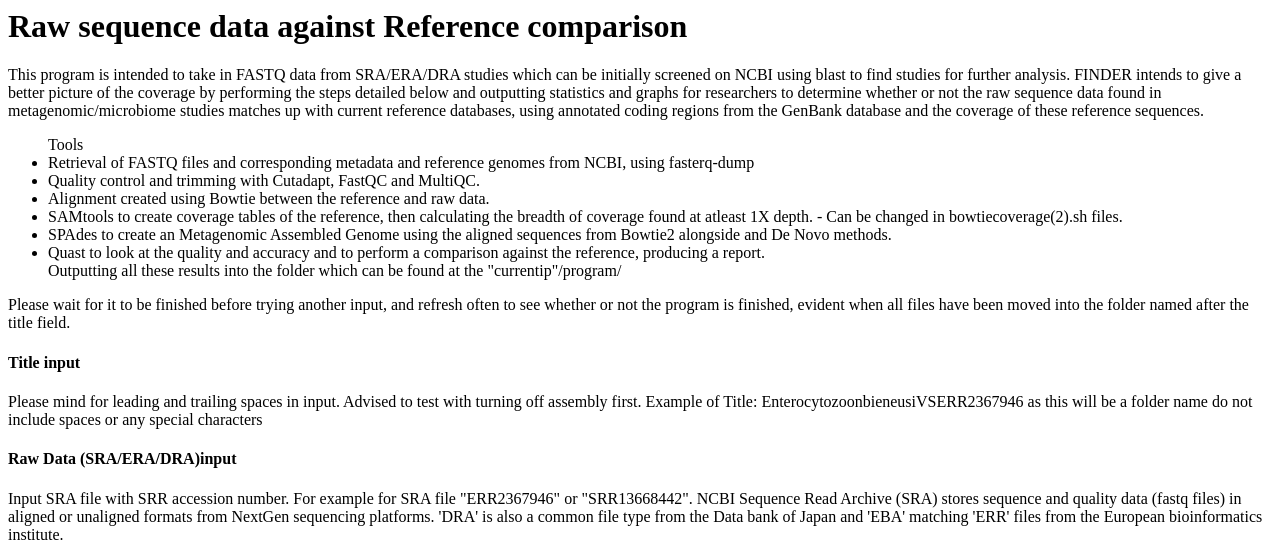
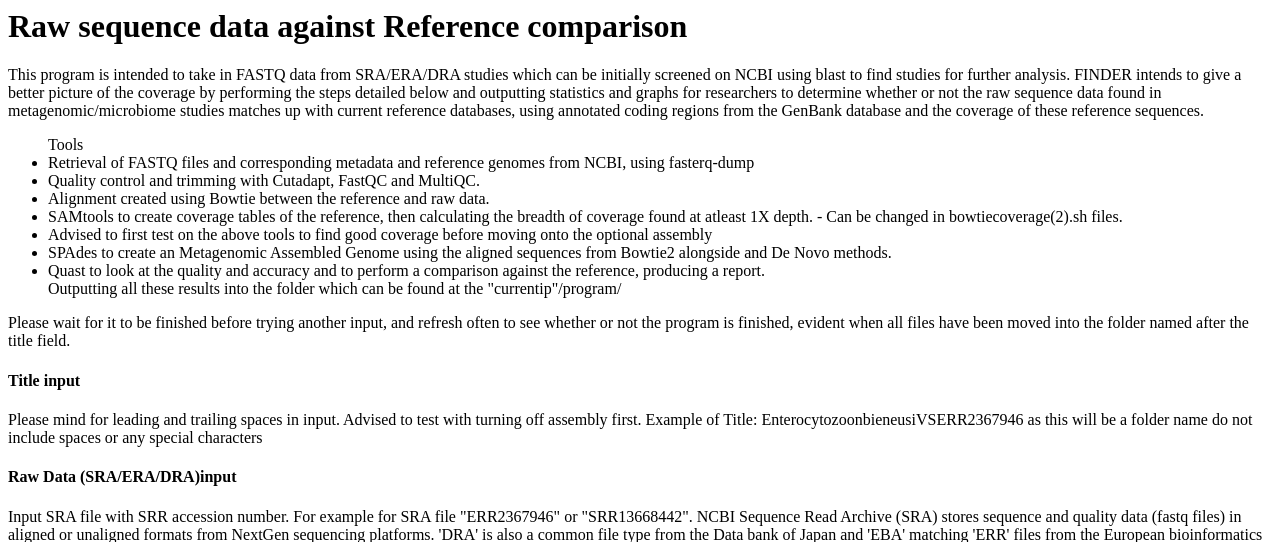
Before and after one commit to keith-harrison/FINDER, a PHP site: page / in a window 1280 px wide. Shown: the top 542 px of the page. Run offline with PHP 8.4, Linux system fonts and the light colour scheme.

Commit message:
Update index.php

```diff
--- a/website/index.php
+++ b/website/index.php
@@ -28,6 +28,7 @@ img {
     <li>Quality control and trimming with Cutadapt, FastQC and MultiQC. </li>
     <li>Alignment created using Bowtie between the reference and raw data.</li>
     <li>SAMtools to create coverage tables of the reference, then calculating the breadth of coverage found at atleast 1X depth. - Can be changed in bowtiecoverage(2).sh files.</li>
+    <li>Advised to first test on the above tools to find good coverage before moving onto the optional assembly</li>
     <li>SPAdes to create an Metagenomic Assembled Genome using the aligned sequences from Bowtie2 alongside
     and De Novo methods.</li>
     <li>Quast to look at the quality and accuracy and to perform a comparison against the reference, producing a report.</li>
```
